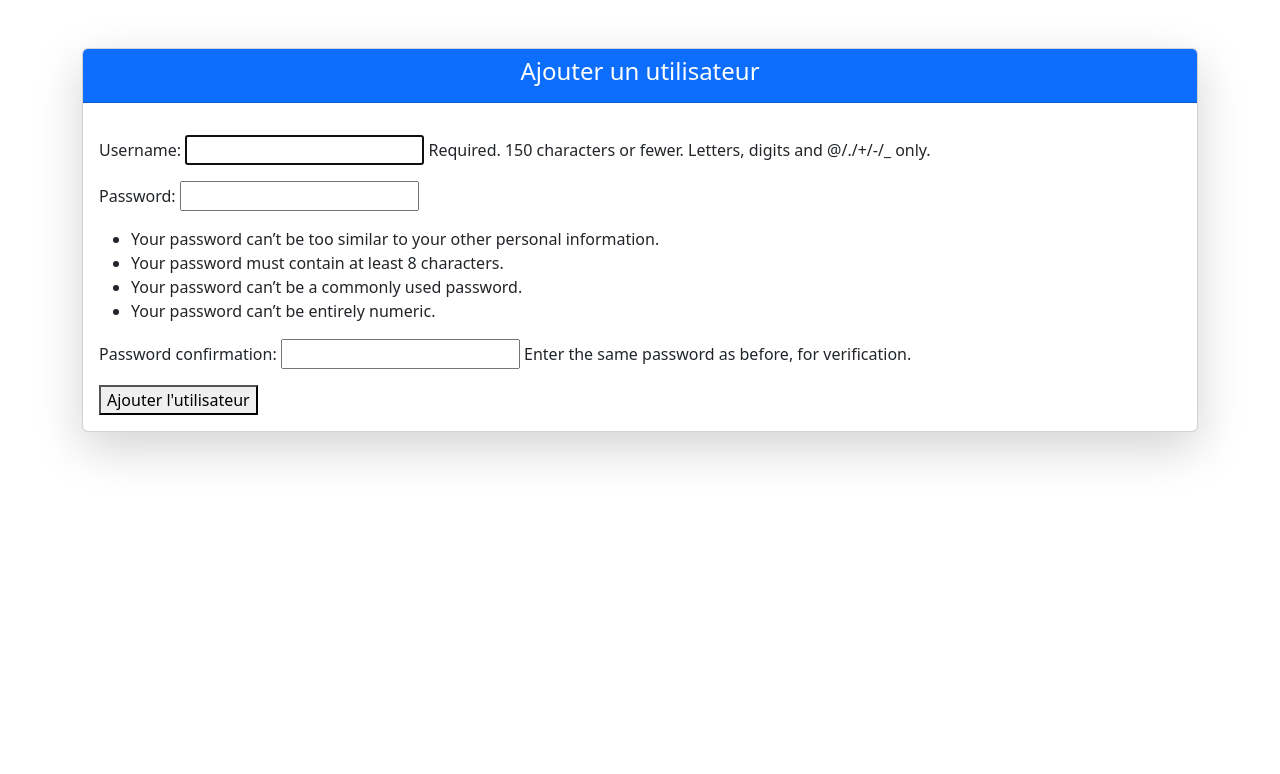
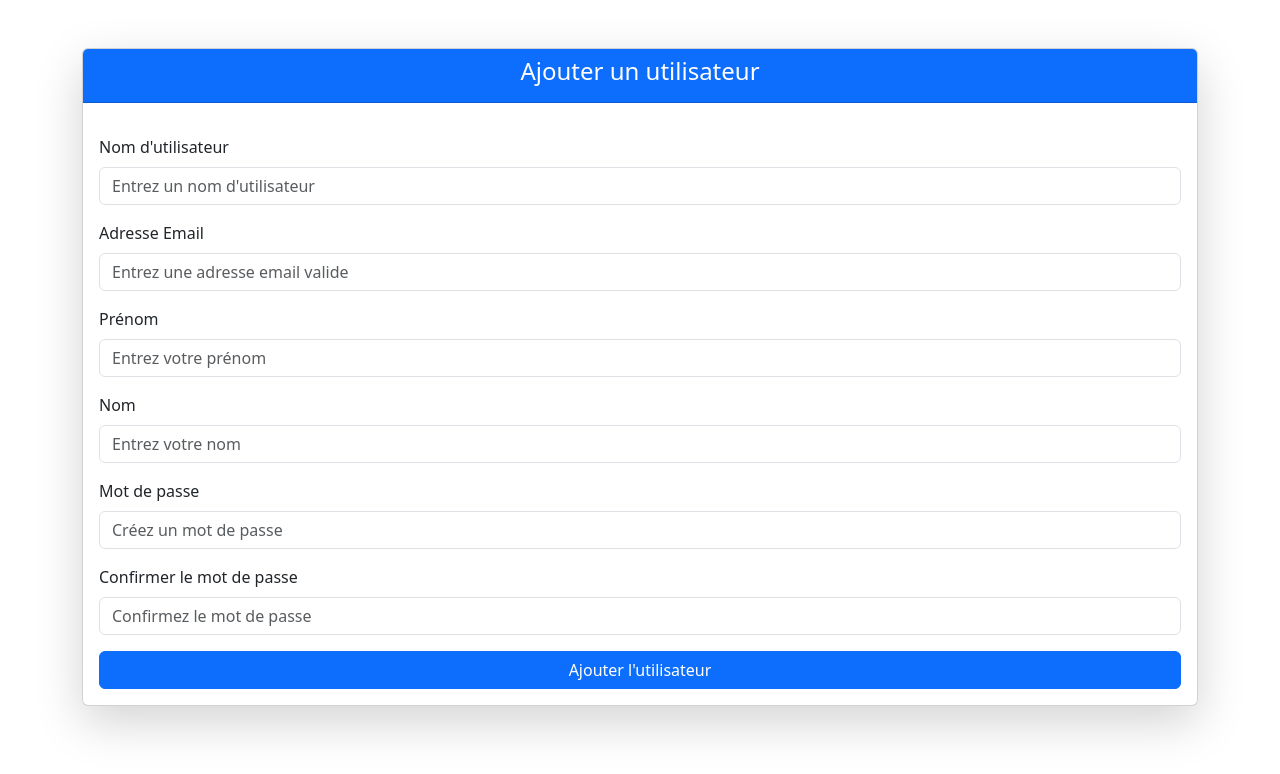
Before and after one commit to aazdagabde/IoT-Temperature-Tracking-System, a Django app: page /register/ in a window 1280 px wide. Shown: the top 774 px of the page. Run offline with Django 5.2, Linux system fonts and the light colour scheme.

Commit message:
register ajouter nom prenom e mail ...

```diff
--- a/DHT/urls.py
+++ b/DHT/urls.py
@@ -1,6 +1,7 @@
 from django.urls import path
 from . import views
 from . import api
+from .views import register_view
 from django.contrib.auth import views as auth_views
 
 urlpatterns = [
@@ -20,6 +21,6 @@ urlpatterns = [
     path('logout/', views.custom_logout, name='logout'),
 
 
-    path('register/', views.register, name='register'),
+    path('register/', register_view, name='register_view'),
 
 ]
--- a/DHT/views.py
+++ b/DHT/views.py
@@ -103,16 +103,42 @@ def chart_data_mois(request):
     }
     return JsonResponse(data)
 
-def register(request):
+###############################################
+from django.shortcuts import render, redirect
+from django.contrib.auth.models import User
+from django.contrib import messages
+
+def register_view(request):
     if request.method == 'POST':
-        form = UserCreationForm(request.POST)
-        if form.is_valid():
-            form.save()
+        username = request.POST.get('username')
+        email = request.POST.get('email')
+        first_name = request.POST.get('first_name')
+        last_name = request.POST.get('last_name')
+        password = request.POST.get('password')
+        password_confirm = request.POST.get('password_confirm')
+
+        if password != password_confirm:
+            messages.error(request, "Les mots de passe ne correspondent pas.")
+            return redirect('register_view')
+
+        try:
+            user = User.objects.create_user(
+                username=username,
+                email=email,
+                first_name=first_name,
+                last_name=last_name,
+                password=password
+            )
+            user.save()
+            messages.success(request, "Utilisateur ajouté avec succès !")
             return redirect('login')
-    else:
-        form = UserCreationForm()
-    return render(request, 'register.html', {'form': form})
+        except Exception as e:
+            messages.error(request, f"Erreur : {e}")
+            return redirect('register_view')
 
+    return render(request, 'register.html')
+
+################################################
 @login_required
 def sendtele():
     token = '6662023260:AAG4z48OO9gL8A6szdxg0SOma5hv9gIII1E'
--- a/template/authenreg.html
+++ b/template/authenreg.html
@@ -32,5 +32,17 @@
 
     <!-- Bootstrap JS -->
     <script src="https://cdn.jsdelivr.net/npm/bootstrap@5.3.0/dist/js/bootstrap.bundle.min.js"></script>
+    <script>
+    document.querySelector('form').addEventListener('submit', function (event) {
+        const password = document.getElementById('password').value;
+        const confirmPassword = document.getElementById('password_confirm').value;
+
+        if (password !== confirmPassword) {
+            event.preventDefault();
+            alert("Les mots de passe ne correspondent pas !");
+        }
+    });
+</script>
+
 </body>
 </html>
--- a/template/register.html
+++ b/template/register.html
@@ -1,15 +1,34 @@
 {% extends 'authenreg.html' %}
 {% block content %}
     <p>{{ message }}</p>
-
-
-
-   <form method="post">
-
-    {{ form.as_p }}
-        {% csrf_token %}
-
-        <button type="submit" >Ajouter l'utilisateur</button>
-
+    <form method="post" action="{% url 'register_view' %}" class="needs-validation" novalidate>
+    {% csrf_token %}
+        <div class="mb-3">
+            <label for="username" class="form-label">Nom d'utilisateur</label>
+            <input type="text" id="username" name="username" class="form-control" placeholder="Entrez un nom d'utilisateur" required>
+        </div>
+        <div class="mb-3">
+            <label for="email" class="form-label">Adresse Email</label>
+            <input type="email" id="email" name="email" class="form-control" placeholder="Entrez une adresse email valide" required>
+        </div>
+        <div class="mb-3">
+            <label for="first_name" class="form-label">Prénom</label>
+            <input type="text" id="first_name" name="first_name" class="form-control" placeholder="Entrez votre prénom" required>
+        </div>
+        <div class="mb-3">
+            <label for="last_name" class="form-label">Nom</label>
+            <input type="text" id="last_name" name="last_name" class="form-control" placeholder="Entrez votre nom" required>
+        </div>
+        <div class="mb-3">
+            <label for="password" class="form-label">Mot de passe</label>
+            <input type="password" id="password" name="password" class="form-control" placeholder="Créez un mot de passe" required>
+        </div>
+        <div class="mb-3">
+            <label for="password_confirm" class="form-label">Confirmer le mot de passe</label>
+            <input type="password" id="password_confirm" name="password_confirm" class="form-control" placeholder="Confirmez le mot de passe" required>
+        </div>
+        <div class="d-grid gap-2">
+            <button type="submit" class="btn btn-primary">Ajouter l'utilisateur</button>
+        </div>
     </form>
 {% endblock content %}
```
Also changed, not shown: db.sqlite3.
